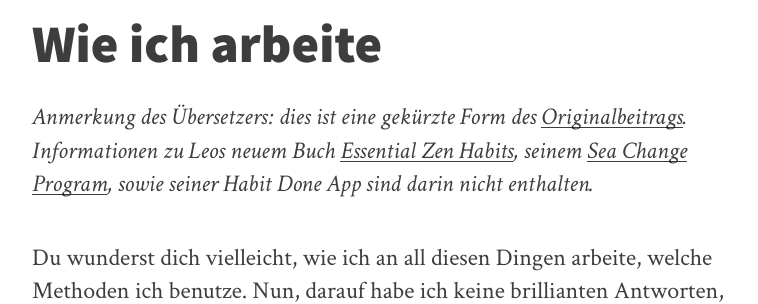
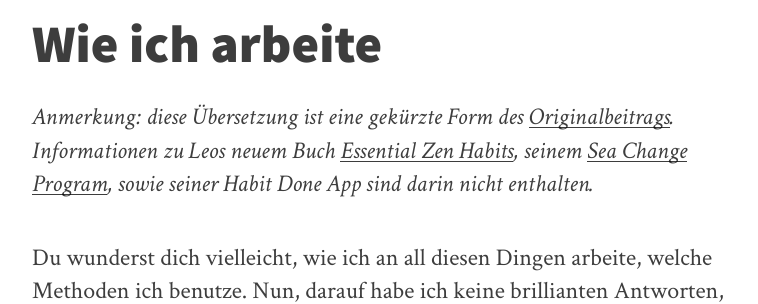
Before and after one commit to zen-habits/zen-habits.github.io, a Jekyll site: the page built from _posts/2015-12-21-arbeit.md, in a window 1280 px wide and 900 px high. Shown: the part 169-473 px from the top of the window, without its empty margins (258-1016 px from the left). Built offline with Jekyll 4.4.1, drawn with Linux system fonts in a browser that asks for light colours.

Commit message:
Updated 2015-12-21-arbeit.md

```diff
--- a/_posts/2015-12-21-arbeit.md
+++ b/_posts/2015-12-21-arbeit.md
@@ -6,7 +6,8 @@ author: Leo Babauta
 "original-url": "http://zenhabits.net/excited/"
 ---
 
-_Anmerkung des Übersetzers: dies ist eine gekürzte Form des [Originalbeitrags](http://zenhabits.net/excited/). Informationen zu Leos neuem Buch [Essential Zen Habits](http://zenhabits.net/essential/), seinem [Sea Change Program](http://seachange.zenhabits.net/), sowie seiner Habit Done App sind darin nicht enthalten._
+
+_Anmerkung: diese Übersetzung ist eine gekürzte Form des [Originalbeitrags](http://zenhabits.net/excited/). Informationen zu Leos neuem Buch [Essential Zen Habits](http://zenhabits.net/essential/), seinem [Sea Change Program](http://seachange.zenhabits.net/), sowie seiner Habit Done App sind darin nicht enthalten._
 
 Du wunderst dich vielleicht, wie ich an all diesen Dingen arbeite, welche Methoden ich benutze. Nun, darauf habe ich keine brillianten Antworten, aber ich teile einfach mal das, was ich gemacht habe.
 
```
